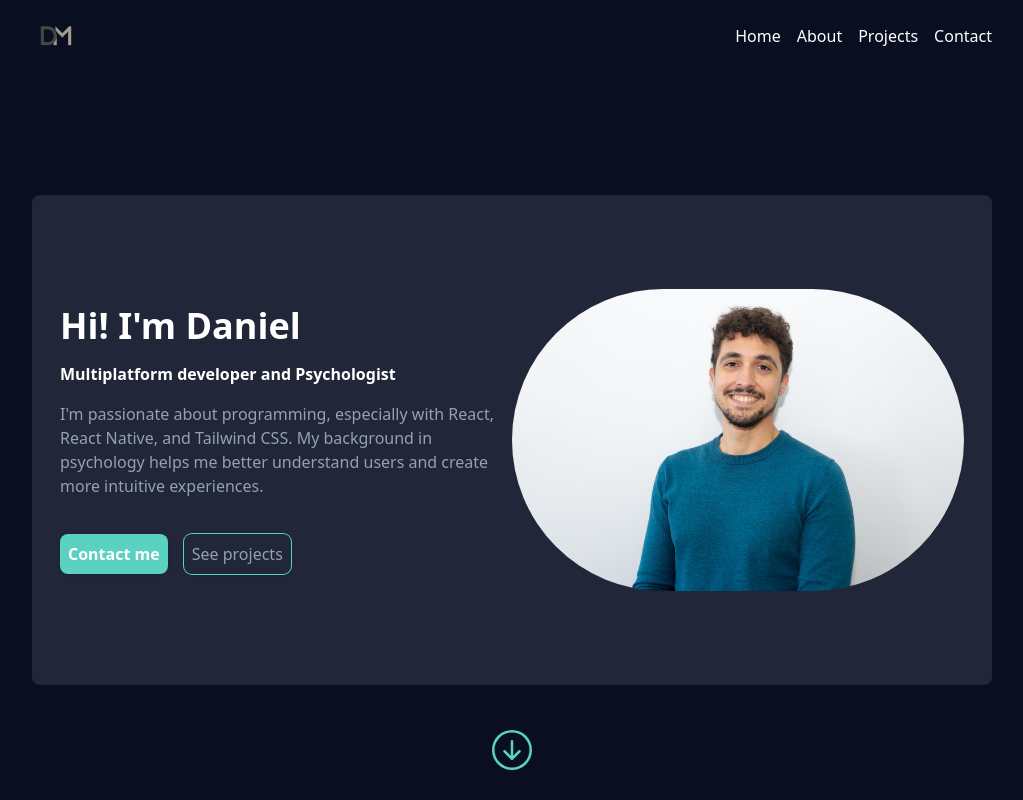
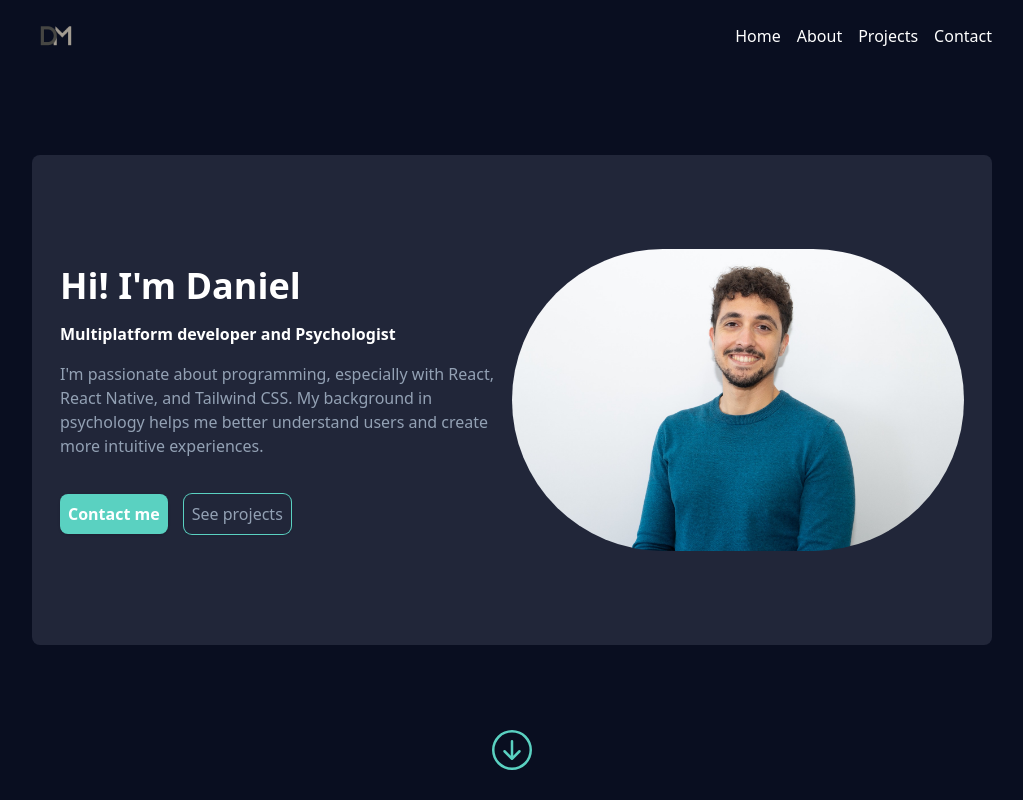
Before and after one commit to danimg0/portfolio, a React (Vite) app: page / in a window 1280 px wide. Shown: the top 800 px of the page, without its empty margins (128-1151 px from the left). Built offline with nearby package versions, Linux system fonts and the light colour scheme.

Commit message:
Ajustes main

```diff
--- a/src/App.tsx
+++ b/src/App.tsx
@@ -32,7 +32,7 @@ function App() {
     <div className="w-full bg-background">
       <Header />
       {/* Sección de presentación - Altura completa de la pantalla */}
-      <div className="h-[65vh] mt-10 md:min-h-screen flex flex-col  ">
+      <div className="h-[62vh] mt-10 md:mt-0 md:min-h-screen flex flex-col  ">
         {/* Contenido principal que ocupa el resto del espacio */}
         <div
           id="section1"
```
